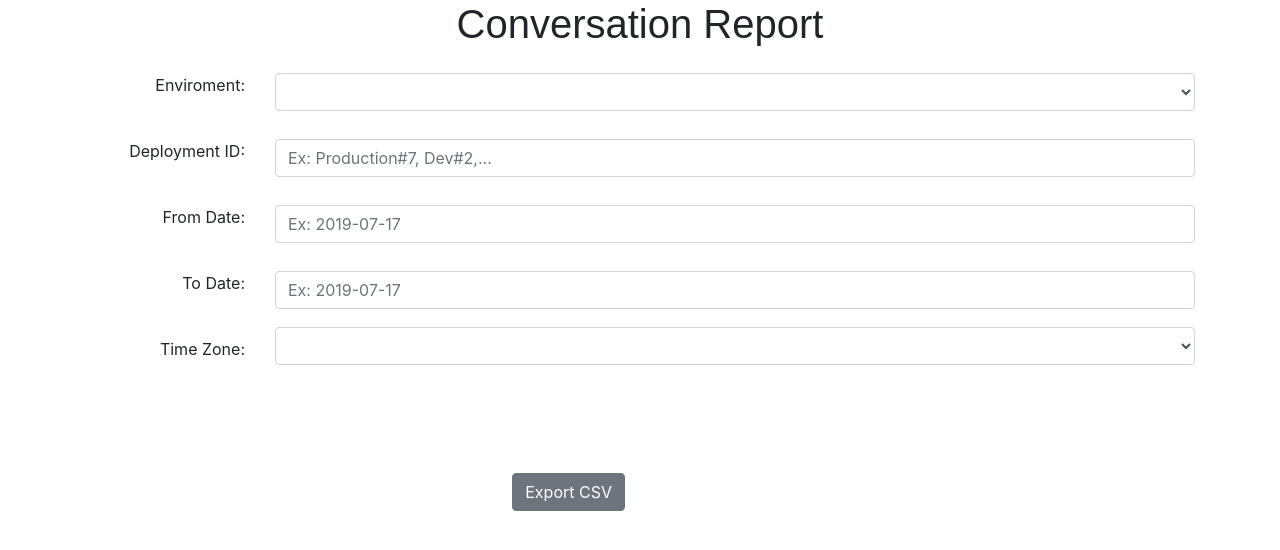
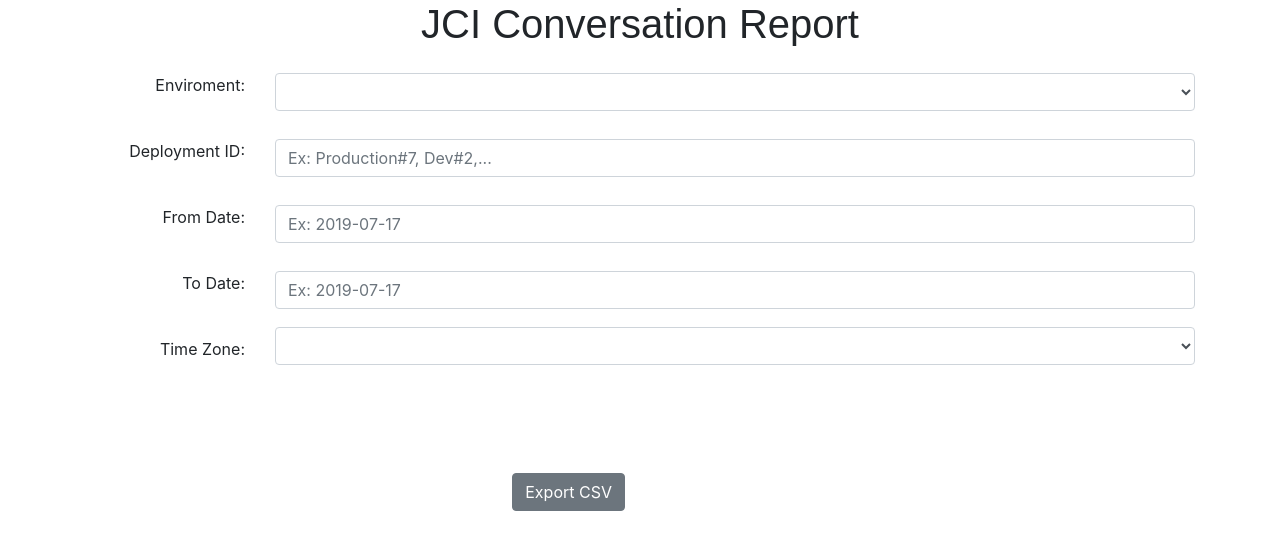
Before and after one commit to thaotay09/export-csv-angular, an Angular app: page / in a window 1280 px wide. Shown: the top 550 px of the page. Built offline with nearby package versions, Linux system fonts and the light colour scheme; what angular5-csv would draw is missing.

Commit message:
improve to contain many values

```diff
--- a/src/app/app.component.html
+++ b/src/app/app.component.html
@@ -18,7 +18,7 @@
 </head>
 
 <body>
-    <h1>Conversation Report</h1>
+    <h1>JCI Conversation Report</h1>
     <div class="container">
         <div class="row">
             <div class="col-sm-2 lable-input" style="margin-top: 0px;">Enviroment:</div>
--- a/src/app/app.component.ts
+++ b/src/app/app.component.ts
@@ -2,6 +2,7 @@
 import { Angular5Csv } from 'angular5-csv/dist/Angular5-csv';
 import { HttpClientModule, HttpClient, HttpErrorResponse, HttpHeaders } from '@angular/common/http';
 import { environment } from 'src/environments/environment';
+import { isArray } from 'util';
 
 
 @Component({
@@ -33,7 +34,7 @@
     decimalseparator: '.',
     showLabels: true,
     showTitle: true,
-    title: 'Conversation Report: ',
+    title: 'JCI Conversation Report: ',
     useBom: true,
     noDownload: false,
     headers: ["date", "conversation_id", "user_name", "start_time", "end_time", "duration", "intents", "INC_number", "INC_link"]
@@ -97,19 +98,32 @@
       }
       this.http.post<string>('' + this.url, bodyData, { headers: headers })
         .subscribe(data => {
+          // console.log(data)
           let dataLast = "[\n";
           let lines = data.split("\n");
           let fields = lines[0].split(",");
           for (let i = 1; i < lines.length; i++) {
             var inte = lines[i].match(/"\s?[^"]+"/)
             lines[i] = lines[i].replace(/"\s?[^"]+"/, '')
+            var incNum = lines[i].match(/"\s?[^"]+"/)
+            lines[i] = lines[i].replace(/"\s?[^"]+"/, '')
+            var link = lines[i].match(/"\s?[^"]+"/)
+            lines[i] = lines[i].replace(/"\s?[^"]+"/, '')
+            // console.log('inte:' + inte[0] + '\n' + 'incNum' + inte[1])
+            // console.log(isArray(inte))
+            if(incNum)  console.log(incNum)
+
             var linesIndex = lines[i].split(",");
             dataLast = dataLast + "\t{\n";
             for (let k = 0; k < fields.length; k++) {
               var fieldIndex = fields[k];
               if (fieldIndex == 'intents' && inte) {
                 dataLast = dataLast + '\t\t"' + fieldIndex + '"' + ":" + inte;
-              } else {
+              } else if (fieldIndex == 'INC_number' && incNum ){
+                dataLast = dataLast + '\t\t"' + fieldIndex + '"' + ":" + incNum['0'];
+              } else if (fieldIndex == 'INC_link' && incNum ){
+                dataLast = dataLast + '\t\t"' + fieldIndex + '"' + ":" + link['0'];
+              }else {
                 dataLast = dataLast + '\t\t"' + fieldIndex + '"' + ":" + '"' + linesIndex[k] + '"';
               }
               if (k != fields.length - 1) {
@@ -123,7 +137,7 @@
           }
           dataLast = dataLast + "]"
           console.log(dataLast);
-          new Angular5Csv(dataLast, "conversation-report", this.csvOptions);
+          new Angular5Csv(dataLast, "JCI-conversation-report", this.csvOptions);
         }, (err: HttpErrorResponse) => {
           if (err.error instanceof Error) {
             console.log("Client-side error occured.");
```
